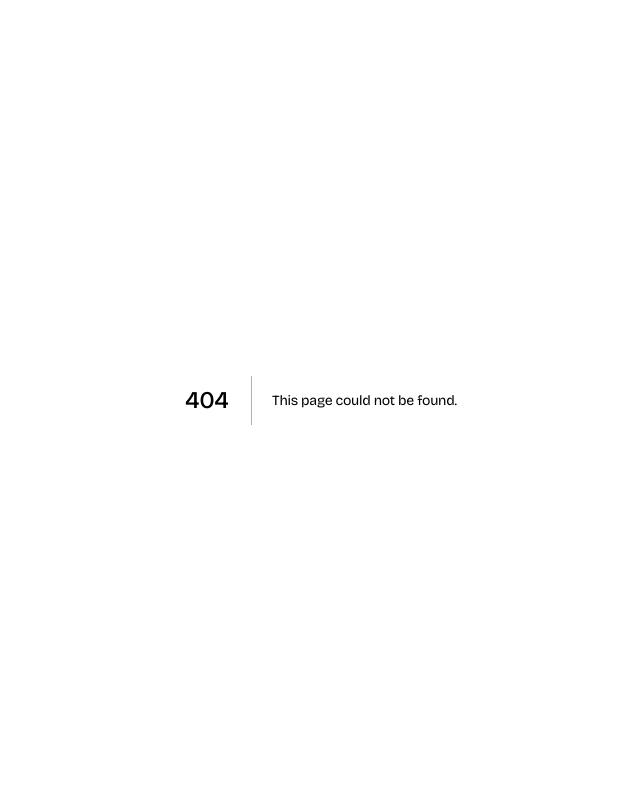
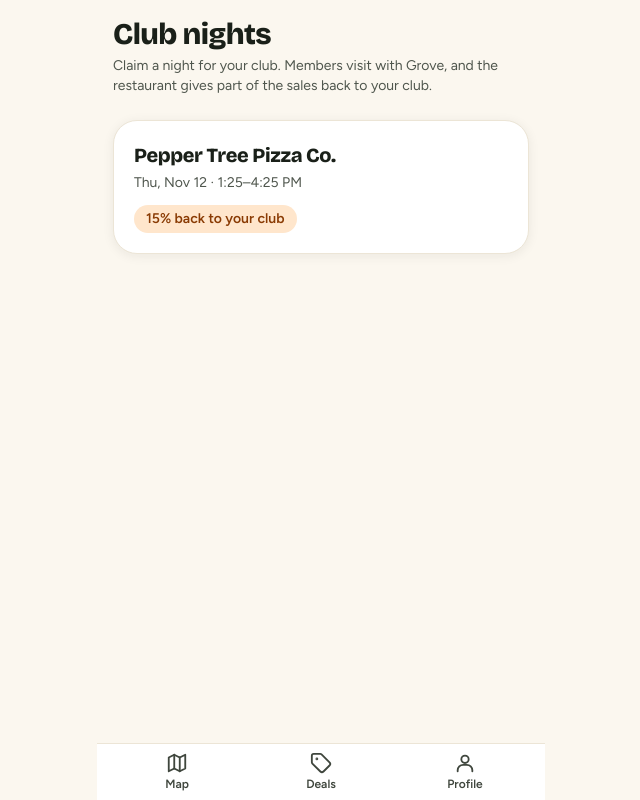
Before and after one commit to MosesfromSinai/Grove, a Next.js app: page /club-nights in a window 1280 px wide. Before the commit this address had no page. Shown: the whole page, without its empty margins (319-959 px from the left). Built offline with nearby package versions, Linux system fonts and the light colour scheme.

Commit message:
add club nights page

```diff
--- /dev/null
+++ b/app/(student)/club-nights/page.tsx
@@ -0,0 +1,13 @@
+"use client";
+
+// Client page: lib/supabase wrappers are browser-only, like the deal page.
+import { Suspense } from "react";
+import { ClubNights } from "@/components/student/club-nights";
+
+export default function ClubNightsPage() {
+  return (
+    <Suspense fallback={<p className="py-10 text-center text-ink-muted">Loading club nights…</p>}>
+      <ClubNights />
+    </Suspense>
+  );
+}
```
